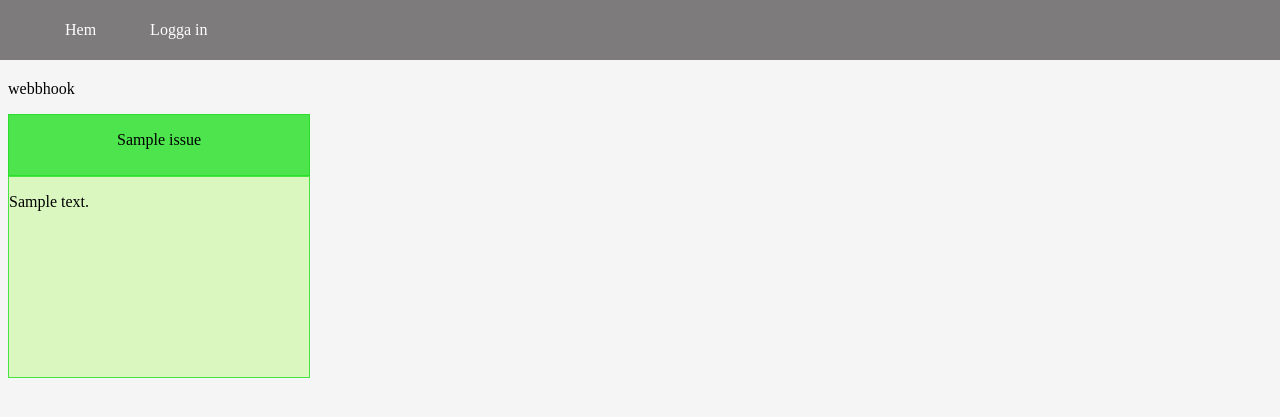
After one commit to tinawend/1dv612, a Node server app: template views/webhook.handlebars in a window 1280 px wide. The commit adds this page. Shown: the top 417 px of the page. Run offline with Node 20, Linux system fonts and the light colour scheme; the template is opened without the code that fills it: most values are stand-ins (such as "Sample title", 1, 10 or a date in 2020); some libraries are stand-ins or nearby versions.

Commit message:
getting issues from groups/projects

```diff
--- a/public/style.css
+++ b/public/style.css
@@ -36,3 +36,27 @@ nav	a:hover, nav a:active {
     cursor: pointer;
     color: white;
 }
+
+.issue {
+    margin-top: 10px;
+    margin-right: 50%;
+
+}
+.issueTitle {
+    background-color: rgb(36, 224, 36, 0.8);
+    text-align: center;
+    height: 60px;
+    width: 300px;
+    border-bottom:1px solid rgb(36, 224, 36, 0.8);
+    border: 1px solid rgb(36, 224, 36, 0.8);
+    overflow: auto;
+}
+.issueText {
+    background-color: rgb(218, 247, 192);
+    text-align: left;
+    width: 300px;
+    height: 200px;
+    border-top: 1px solid rgb(36, 224, 36, 0.8);
+    border: 1px solid rgb(36, 224, 36, 0.8);
+    overflow: auto;
+}
--- a/routes/routes.js
+++ b/routes/routes.js
@@ -8,4 +8,5 @@ router.get('/getGitlab', gitlabController.login)
 router.get('/auth', gitlabController.auth)
 router.get('/selectGroup', gitlabController.selectGroup)
 router.get('/selectGroup/:id', gitlabController.getSpecificGroup)
+router.get('/selectGroup/:id/webhook', gitlabController.webhook)
 module.exports = router
--- /dev/null
+++ b/views/webhook.handlebars
@@ -0,0 +1,12 @@
+<p>webbhook</p>
+
+{{#each issues}}
+<div class="issue">
+    <div class="issueTitle">
+        <p>{{title}}</p>
+    </div>
+    <div class="issueText">
+        <p>{{description}}</p>
+    </div>
+</div>
+{{/each}}
```
Also changed, not shown: controller/gitlabController.js (+38 -6 lines), views/spec.handlebars (+12 -1 lines).
